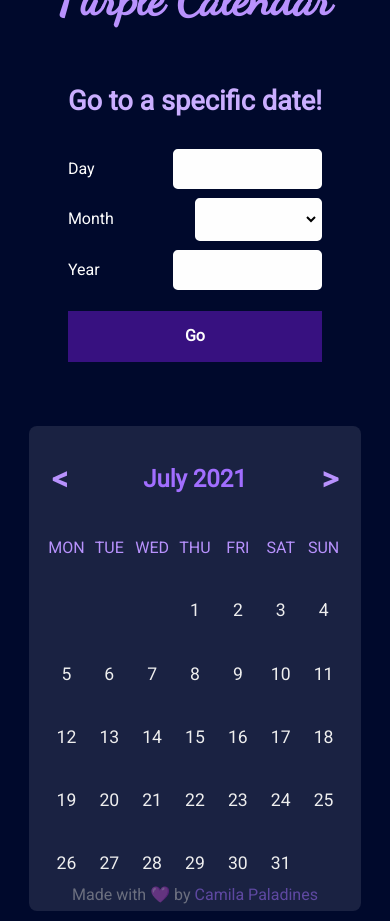
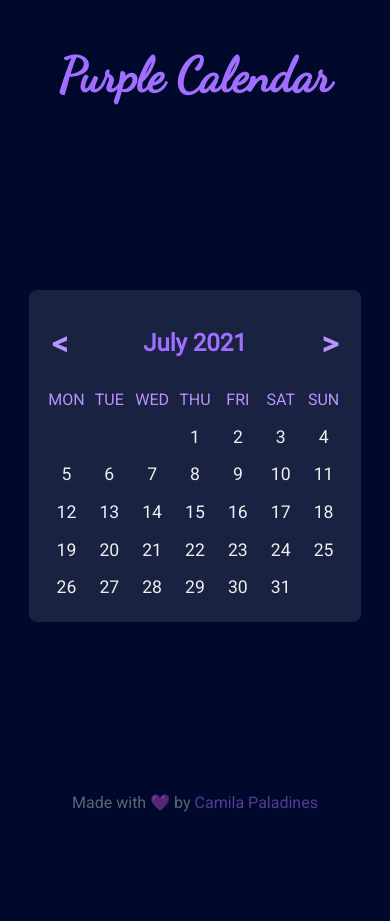
Before and after one commit to JaimeTR/Purple-Calendar, a plain HTML site: page index.html in a window 390 px wide. After the commit the page ends 844 px from the top, so only its background shows below. Drawn offline with Linux system fonts and the light colour scheme.

Commit message:
Deleted form and added some responsive styles.

```diff
--- a/css/index.css
+++ b/css/index.css
@@ -14,25 +14,16 @@ body {
 	height: 100vh;
 	display: flex;
 	flex-direction: column;
-	justify-content: center;
+	justify-content: space-between;
 	align-items: center;
 }
 
 header {
-	color: var(--purple-6);
+	color: var(--purple-5);
 	font-family: var(--title-font-family);
 	font-size: 3em;
 	font-weight: bold;
-	padding: 1em 0 0 0;
-}
-
-.body {
-	width: 100%;
-	height: 100%;
-	display: flex;
-	align-items: center;
-	justify-content: space-around;
-	flex-wrap: wrap;
+	padding: 1em 0;
 }
 
 .date-input {
@@ -41,9 +32,9 @@ header {
 	align-items: center;
 	justify-content: space-between;
 	color: var(--white);
-	min-width: 20vw;
-	padding: 1em;
-	margin: 1em;
+	/* min-width: 20vw; */
+	/* padding: 1em; */
+	/* margin: 1em; */
 }
 
 .date-input > p {
@@ -77,11 +68,10 @@ header {
 }
 
 .calendar {
-	width: 40%;
+	width: 60%;
 	min-width: 500px;
 	background-color: rgba(255, 255, 255, 0.1);
 	padding: 1em;
-	margin: 1em;
 	border-radius: 0.5em;
 	display: grid;
 	grid-template-rows: 1fr 5fr;
@@ -158,16 +148,21 @@ header {
 @media (max-width: 600px) {
 	.calendar {
 		min-width: 400px;
-	}
-
-	.date-input > p {
-		font-size: 1.7em;
+		height: 400px;
 	}
 }
 
-@media (max-width: 470px) {
+@media (max-width: 500px) {
+	.calendar {
+		min-width: 350px;
+		height: 350px;
+	}
+}
+
+@media (max-width: 430px) {
 	.calendar {
 		min-width: 300px;
+		height: 300px;
 	}
 }
 
@@ -177,6 +172,7 @@ footer {
 	display: flex;
 	justify-content: center;
 	align-items: center;
+	padding: 1em 0;
 }
 
 footer a:hover {
--- a/index.html
+++ b/index.html
@@ -9,8 +9,7 @@
 	</head>
 	<body>
 		<header>Purple Calendar</header>
-		<div class="body">
-			<div class="date-input">
+		<!-- <div class="date-input">
 			<p>Go to a specific date!</p>
 			<div class="day-input">
 				<p>Day</p>
@@ -27,7 +26,7 @@
 				<input class="text-input" type="number" id="year-value" />
 			</div>
 			<input class="go-date" type="submit" value="Go" id="go-date" />
-			</div>
+		</div> -->
 		<div class="calendar">
 			<div class="title">
 				<button id="left-button"><</button>
@@ -36,7 +35,6 @@
 			</div>
 			<div class="month" id="month"></div>
 		</div>
-		</div>
 		<footer class="centered">
 			<p>Made with 💜 by <a href="https://github.com/paladinescamila">Camila Paladines</a></p>
 		</footer>
--- a/index.js
+++ b/index.js
@@ -19,12 +19,12 @@ let day = date.getDate();
 let month = date.getMonth() + 1;
 let year = date.getFullYear();
 
-// Add months options
-let monthOptions = "";
-for (let i = 0; i < 12; i++) {
-	monthOptions += `<option value=${i + 1}>${MONTHS[i]}</option>`;
-}
-monthOptionsContainer.innerHTML += monthOptions;
+// // Add months options
+// let monthOptions = "";
+// for (let i = 0; i < 12; i++) {
+// 	monthOptions += `<option value=${i + 1}>${MONTHS[i]}</option>`;
+// }
+// monthOptionsContainer.innerHTML += monthOptions;
 
 // Set calendar settings
 const setCalendar = (month, year) => {
@@ -76,9 +76,9 @@ rightButtonElement.addEventListener("click", (e) => {
 	setCalendar(month, year);
 });
 
-goDateElement.addEventListener("click", (e) => {
-	day = dayValue.value ? dayValue.value : day;
-	month = monthOptionsContainer.value ? monthOptionsContainer.value : month;
-	year = yearValue.value ? yearValue.value : year;
-	setCalendar(month, year);
-});
+// goDateElement.addEventListener("click", (e) => {
+// 	day = dayValue.value ? dayValue.value : day;
+// 	month = monthOptionsContainer.value ? monthOptionsContainer.value : month;
+// 	year = yearValue.value ? yearValue.value : year;
+// 	setCalendar(month, year);
+// });
```
Lines whose indentation alone changed are shown as unchanged.
